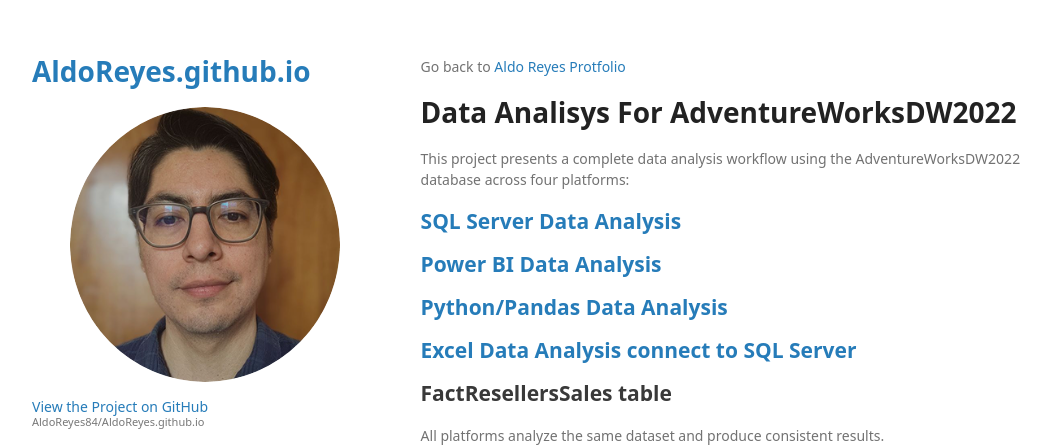
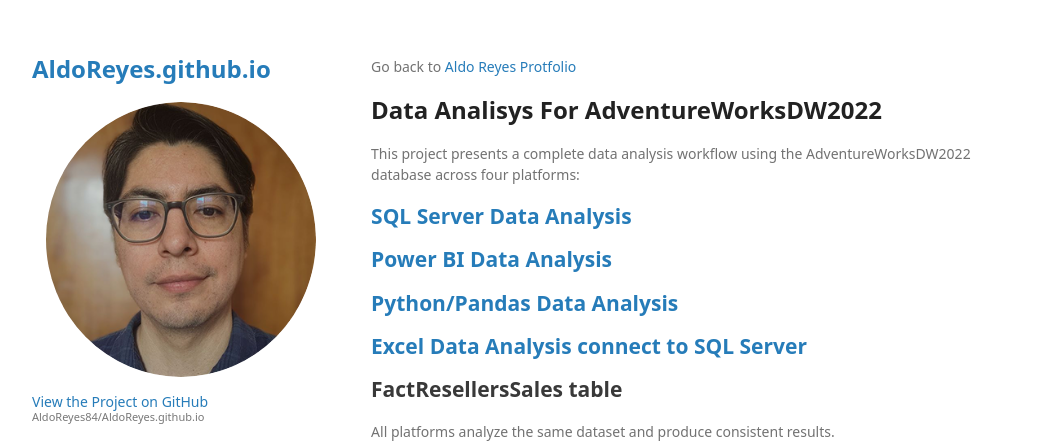
Before and after one commit to AldoReyes84/Data-Analisys_For-AdventureWorksDW2022_SQL_PowerBI_Python_Excel, a Jekyll site: the page built from README.md, in a window 1280 px wide. Shown: the top 448 px of the page, without its empty margins (192-1243 px from the left). Built offline with Jekyll 4.4.1, drawn with Linux system fonts in a browser that asks for light colours; our own code applies the rules of GitHub Pages for plain Markdown files.

Commit message:
Update style.css

```diff
--- a/assets/css/style.css
+++ b/assets/css/style.css
@@ -20,7 +20,7 @@ h1,h2,h3 {
 }
 
 h1 {
-    font-size: 28px
+    font-size: 24px
 }
 
 h2 {
```
